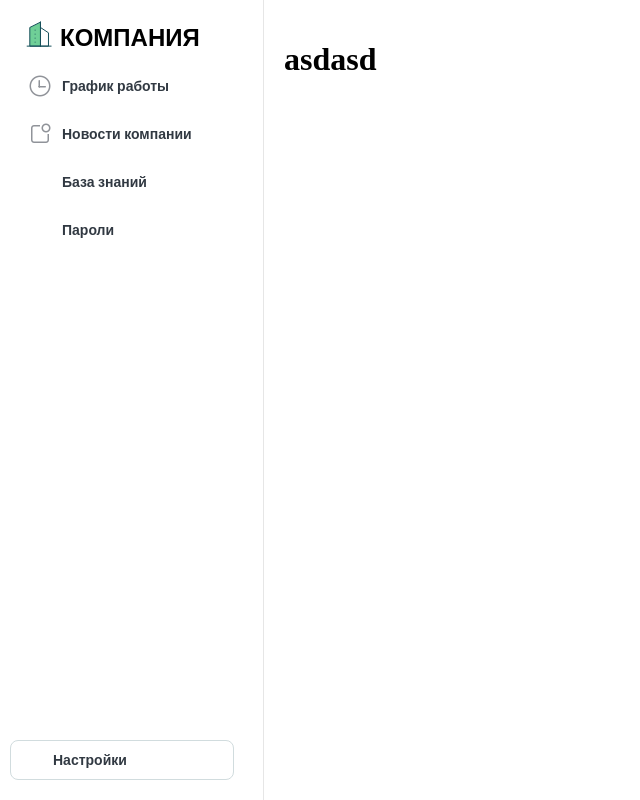
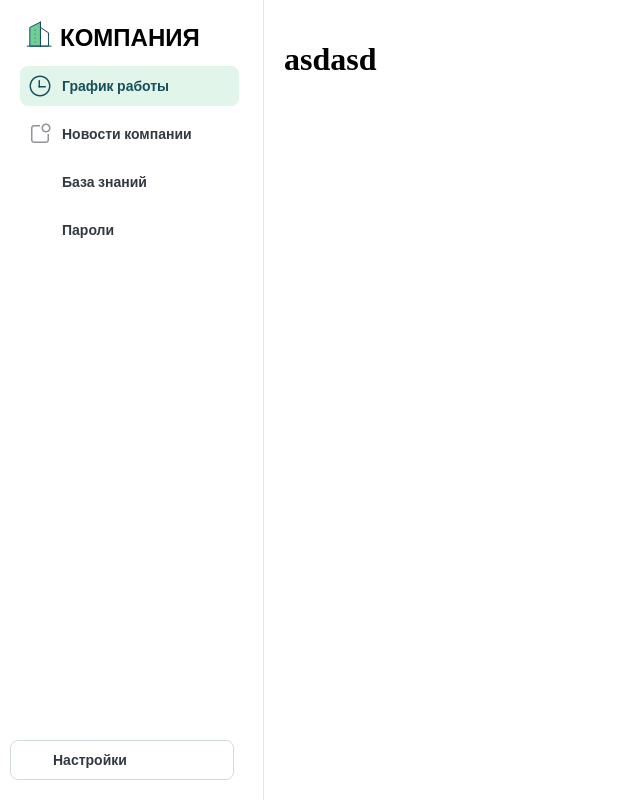
Before and after one commit to Zasetsky/nav-menu, a Vue app: page / in a window 1280 px wide. Both pictures are taken after a click on the icon 39 px from the left and 33 px from the top of the page. Shown: the whole page, without its empty margins (0-640 px from the left). Built offline with nearby package versions, Linux system fonts and the light colour scheme; some icons are missing; a web font is replaced by a local one.

Commit message:
nav-menu with styles and logic (expand-collapse)

```diff
--- a/src/App.vue
+++ b/src/App.vue
@@ -9,7 +9,7 @@
     >
       <nav-menu
         :is-collapsed="isCollapsed"
-        @update:isCollapsed="isCollapsed = !isCollapsed"
+        @update:isCollapsed="toggleCollapse"
       />
     </el-aside>
 
@@ -30,8 +30,14 @@ export default defineComponent({
   },
 
   setup() {
-    const isCollapsed = ref(false);
-    return { isCollapsed };
+    const isCollapsed = ref(localStorage.getItem("menuIsCollapsed") === "true");
+
+    const toggleCollapse = () => {
+      isCollapsed.value = !isCollapsed.value;
+      localStorage.setItem("menuIsCollapsed", isCollapsed.value.toString());
+    };
+
+    return { isCollapsed, toggleCollapse };
   },
 });
 </script>
--- a/src/assets/styles/nav-menu.scss
+++ b/src/assets/styles/nav-menu.scss
@@ -0,0 +1,152 @@
+.menu {
+  .el-menu-item.is-active {
+    background-color: $main-palette-success-border;
+    color: $color-primary;
+  }
+
+  &__list:not(.el-menu--collapse) {
+    position: relative;
+    width: 264px;
+    height: 100vh;
+  }
+
+  &__list {
+    position: relative;
+    width: 60px;
+    z-index: 1;
+    height: 100vh;
+    padding: 0 10px;
+  }
+
+  &__header {
+    height: 40px;
+    margin-top: 18px;
+    cursor: default;
+
+    &:hover,
+    &:focus {
+      background-color: transparent !important;
+    }
+  }
+
+  &__header-collapsed {
+    transition: none;
+    margin-top: 18px;
+    height: 40px;
+    padding: 0 10px;
+
+    &:hover {
+      background-color: $main-palette-success-background;
+      border-radius: 8px;
+    }
+  }
+
+  &__icon-company {
+    margin-top: -10px;
+    z-index: 1;
+    margin-left: -7px;
+  }
+
+  &__icon-colapse {
+    position: absolute;
+    z-index: 0;
+    cursor: pointer;
+    right: 5px;
+    top: 0;
+    height: 32px;
+    width: 32px;
+
+    .menu__icon-colapse-l {
+      margin-top: -25px;
+      height: 80%;
+      width: 80%;
+      color: $color-primary;
+    }
+
+    .menu__icon-colapse-r {
+      margin-top: -25px;
+      margin-left: -20px;
+      height: 80%;
+      width: 80%;
+      color: $color-primary;
+    }
+
+    &:hover {
+      background-color: $main-palette-success-background;
+      border-radius: 8px;
+    }
+  }
+
+  &__item {
+    margin-top: 8px;
+    transition: none;
+    height: 40px;
+    border-radius: 8px;
+    width: 90%;
+
+    &:hover {
+      background-color: $main-palette-success-background;
+    }
+  }
+
+  .collapsed {
+    margin-left: 10px;
+  }
+
+  &__title {
+    font-weight: 900 !important;
+    font-size: 24px;
+    margin-left: 5px;
+    color: $text-color-nav-title;
+  }
+
+  &__icon {
+    font-size: 24px !important;
+    margin-left: -12px;
+    line-height: 20px;
+  }
+
+  &__label {
+    line-height: 25px;
+    font-weight: 600;
+    margin-left: 10px;
+    color: $text-color-nav;
+  }
+
+  &__label--active {
+    color: $color-primary;
+  }
+
+  &__item-settings {
+    position: absolute;
+    border: 1px solid $border-color-light;
+    border-radius: 8px;
+    bottom: 20px;
+
+    &--collapsed {
+      width: 50%;
+
+      &:hover {
+        background-color: $main-palette-success-background;
+        width: 50%;
+      }
+
+      &:focus {
+        background-color: transparent !important;
+      }
+    }
+
+    &--expanded {
+      width: 85%;
+
+      &:hover {
+        background-color: $main-palette-success-background;
+        width: 85%;
+      }
+
+      &:focus {
+        background-color: transparent !important;
+      }
+    }
+  }
+}
--- a/src/components/NavMenu.vue
+++ b/src/components/NavMenu.vue
@@ -1,9 +1,14 @@
 <template>
   <div class="menu">
-    <el-menu class="menu__list" :collapse="isCollapsed">
+    <el-menu
+      class="menu__list"
+      :collapse="isCollapsed"
+      v-model:activeIndex="activeIndex"
+      :default-active="activeIndex"
+    >
       <!-- Header -->
       <el-menu-item v-if="isCollapsed" class="menu__header-collapsed">
-        <i class="menu__icon-company" @click="toggleCollapse">
+        <i class="menu__icon-company" @click="$emit('update:isCollapsed')">
           <svg
             xmlns="http://www.w3.org/2000/svg"
             width="32"
@@ -54,7 +59,7 @@
           </svg>
         </i>
         <span class="menu__title" v-show="!isCollapsed">КОМПАНИЯ</span>
-        <i class="menu__icon-colapse" @click="toggleCollapse">
+        <i class="menu__icon-colapse" @click="$emit('update:isCollapsed')">
           <Icon
             class="menu__icon-colapse-l"
             icon="iconamoon:arrow-left-2-thin"
@@ -71,10 +76,16 @@
         class="menu__item"
         :class="{ collapsed: !isCollapsed }"
         index="/"
+        :model-value="activeIndex === '/'"
         @click="navigateTo"
       >
         <i class="menu__icon el-icon-time"></i>
-        <span class="menu__label" v-show="!isCollapsed">График работы</span>
+        <span
+          class="menu__label"
+          :class="{ 'menu__label--active': activeIndex === '/' }"
+          v-show="!isCollapsed"
+          >График работы</span
+        >
       </el-menu-item>
       <el-menu-item
         class="menu__item"
@@ -83,7 +94,12 @@
         @click="navigateTo"
       >
         <i class="menu__icon el-icon-news"></i>
-        <span class="menu__label" v-show="!isCollapsed">Новости компании</span>
+        <span
+          class="menu__label"
+          :class="{ 'menu__label--active': activeIndex === '/news' }"
+          v-show="!isCollapsed"
+          >Новости компании</span
+        >
       </el-menu-item>
       <el-menu-item
         class="menu__item"
@@ -92,7 +108,12 @@
         @click="navigateTo"
       >
         <i class="menu__icon"><Icon icon="tabler:book" /></i>
-        <span class="menu__label" v-show="!isCollapsed">База знаний</span>
+        <span
+          class="menu__label"
+          :class="{ 'menu__label--active': activeIndex === '/knowledge' }"
+          v-show="!isCollapsed"
+          >База знаний</span
+        >
       </el-menu-item>
       <el-menu-item
         class="menu__item"
@@ -101,7 +122,12 @@
         @click="navigateTo"
       >
         <i class="menu__icon"><Icon icon="iconoir:password-pass" /></i>
-        <span class="menu__label" v-show="!isCollapsed">Пароли</span>
+        <span
+          class="menu__label"
+          :class="{ 'menu__label--active': activeIndex === '/passwords' }"
+          v-show="!isCollapsed"
+          >Пароли</span
+        >
       </el-menu-item>
 
       <!-- Настройки -->
@@ -123,7 +149,7 @@
 <script lang="ts">
 import { defineComponent, computed } from "vue";
 import { Icon } from "@iconify/vue";
-import { useRouter } from "vue-router";
+import { useRouter, useRoute } from "vue-router";
 
 export default defineComponent({
   components: { Icon },
@@ -131,24 +157,22 @@ export default defineComponent({
   props: {
     isCollapsed: {
       type: Boolean,
-      default: false,
+      required: true,
     },
   },
 
-  setup(props, { emit }) {
+  setup() {
     const router = useRouter();
+    const route = useRoute();
 
-    function toggleCollapse() {
-      emit("update:isCollapsed", !props.isCollapsed);
-    }
+    const activeIndex = computed(() => route.path);
 
     const navigateTo = (menuObject: { index: string }) => {
-      console.log(menuObject.index);
       router.push(menuObject.index);
     };
 
     return {
-      toggleCollapse,
+      activeIndex,
       navigateTo,
     };
   },
@@ -156,153 +180,5 @@ export default defineComponent({
 </script>
 
 <style scoped lang="scss">
-.menu {
-  &__list:not(.el-menu--collapse) {
-    position: relative;
-    width: 264px;
-    height: 100vh;
-  }
-
-  &__list {
-    position: relative;
-    width: 60px;
-    z-index: 1;
-    height: 100vh;
-    padding: 0 10px;
-  }
-
-  &__header {
-    height: 40px;
-    margin-top: 18px;
-    cursor: default;
-
-    &:hover,
-    &:focus {
-      background-color: transparent !important;
-    }
-  }
-
-  &__header-collapsed {
-    transition: none;
-    margin-top: 18px;
-    height: 40px;
-    padding: 0 10px;
-
-    &:hover {
-      background-color: $main-palette-success-background;
-      border-radius: 8px;
-    }
-  }
-
-  &__icon-company {
-    margin-top: -10px;
-    z-index: 1;
-    margin-left: -7px;
-  }
-
-  &__icon-colapse {
-    position: absolute;
-    z-index: 0;
-    cursor: pointer;
-    right: 5px;
-    top: 0;
-    height: 32px;
-    width: 32px;
-
-    .menu__icon-colapse-l {
-      margin-top: -25px;
-      height: 80%;
-      width: 80%;
-      color: $color-primary;
-    }
-
-    .menu__icon-colapse-r {
-      margin-top: -25px;
-      margin-left: -20px;
-      height: 80%;
-      width: 80%;
-      color: $color-primary;
-    }
-
-    &:hover {
-      background-color: $main-palette-success-background;
-      border-radius: 8px;
-    }
-  }
-
-  &__item {
-    margin-top: 8px;
-    transition: none;
-    height: 40px;
-    border-radius: 8px;
-    width: 90%;
-
-    &:hover {
-      background-color: $main-palette-success-background;
-    }
-
-    &:focus {
-      background-color: $main-palette-success-border;
-    }
-  }
-
-  .collapsed {
-    margin-left: 10px;
-  }
-
-  &__title {
-    font-weight: 900 !important;
-    font-size: 24px;
-    margin-left: 5px;
-    color: $text-color-nav-title;
-  }
-
-  &__icon {
-    font-size: 24px !important;
-    margin-left: -12px;
-    line-height: 20px;
-  }
-
-  &__label {
-    line-height: 25px;
-    font-weight: 600;
-    margin-left: 10px;
-    color: $text-color-nav;
-  }
-
-  &__item-settings {
-    position: absolute;
-    border: 1px solid $border-color-light;
-    border-radius: 8px;
-    bottom: 20px;
-
-    &--collapsed {
-      width: 50%;
-
-      &:hover {
-        background-color: $main-palette-success-background;
-        width: 50%;
-      }
-
-      &:focus {
-        background-color: $main-palette-success-border;
-        width: 50%;
-      }
-    }
-
-    &--expanded {
-      width: 85%;
-
-      &:hover {
-        background-color: $main-palette-success-background;
-        width: 85%;
-      }
-
-      &:focus {
-        background-color: $main-palette-success-border;
-        width: 85%;
-      }
-    }
-  }
-}
+@import "@/assets/styles/nav-menu.scss";
 </style>
--- a/src/main.ts
+++ b/src/main.ts
@@ -9,4 +9,12 @@ import "@/assets/theme/index.css";
 import "normalize.css";
 import "@fontsource/roboto";
 
+let initialMenuState = localStorage.getItem("menuIsCollapsed");
+if (initialMenuState === null) {
+  // Здесь вы можете выбрать, что делать при первом посещении сайта.
+  // Например, можно установить меню в закрытое состояние:
+  initialMenuState = "true"; // Это строка, а не булево значение.
+  localStorage.setItem("menuIsCollapsed", initialMenuState);
+}
+
 createApp(App).use(store).use(ElementPlus).use(router).mount("#app");
```
